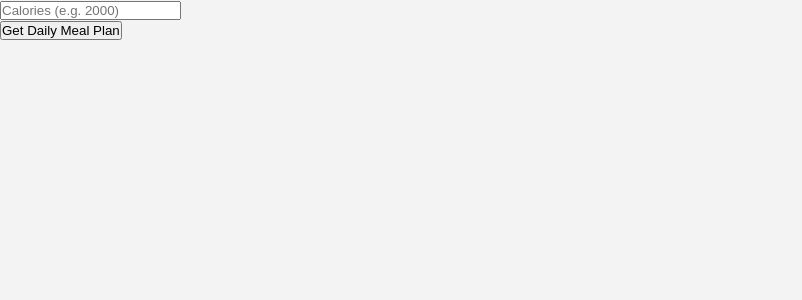
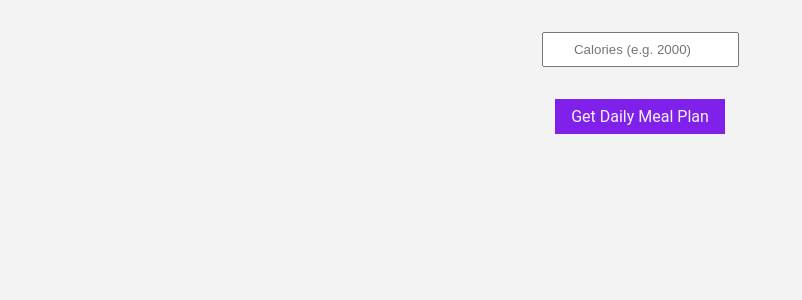
Before and after one commit to PawelPamula1/foody-app, a React (Create React App) app: page / in a window 1280 px wide. Shown: the top 300 px of the page, without its empty margins (0-802 px from the left). Built offline with nearby package versions, Linux system fonts and the light colour scheme.

Commit message:
adding css

```diff
--- a/src/Meal.js
+++ b/src/Meal.js
@@ -20,7 +20,7 @@ const Meal = ({ meal }) => {
     <article>
       <h1>{meal.title}</h1>
       <img src={imageUrl} alt="recipe" />
-      <ul>
+      <ul className="instructions">
         <li>Preparation time: {meal.readyInMinutes} minutes</li>
         <li>Number of servings: {meal.servings}</li>
       </ul>
--- a/src/index.css
+++ b/src/index.css
@@ -7,3 +7,110 @@ body {
   font-family: "Roboto", sans-serif;
   background-color: #f3f3f3;
 }
+
+.App {
+  display: flex;
+  align-items: center;
+  flex-direction: column;
+}
+
+section {
+  margin: 2rem 0 1rem 0;
+}
+
+.controls {
+  display: flex;
+  align-items: center;
+  flex-direction: column;
+}
+
+input {
+  text-align: center;
+  padding: .5rem;
+  margin-bottom: 1rem;
+}
+
+button {
+  padding: .5rem 1rem;
+  background-color: #7f21eb;
+  color: #f3f3f3;
+  border: none;
+  font-family: "Roboto", sans-serif;
+  font-size: 1rem;
+}
+
+button:hover {
+  cursor: pointer;
+  background-color: #6a0fd3;
+}
+
+main {
+  display: flex;
+  flex-direction: column;
+  align-items: center;
+}
+
+h1 {
+  text-align: center;
+  margin-bottom: 2rem;
+}
+
+.nutrients ul {
+  display: flex;
+  width: 35rem;
+  justify-content: space-evenly;
+}
+
+ul {
+  list-style: none;
+}
+
+.meals {
+  display: flex;
+}
+
+img {
+  width: 100%;
+  margin-bottom: 1rem;
+}
+
+article {
+  display: flex;
+  flex-direction: column;
+  padding: 2rem;
+  margin: 0 1rem;
+  max-width: 18rem;
+  box-shadow: 0 4px 8px 2px rgba(77,77,77,0.15);
+}
+
+.instructions {
+  font-size: .9rem;
+  margin-bottom: 1rem;
+}
+
+a {
+  text-decoration: none;
+  background-color: #7f21eb;
+  color: #f3f3f3;
+  width: fit-content;
+  padding: .5rem 1rem;
+}
+
+a:hover {
+  cursor: pointer;
+  background-color: #6a0fd3;
+}
+
+@media only screen and (max-width: 550px) {
+  .meals {
+    flex-direction: column;
+    align-items: center;
+  }
+
+  .nutrients ul {
+    display: flex;
+    flex-direction: column;
+    align-items: center;
+    width: 100%;
+  }
+}
```
